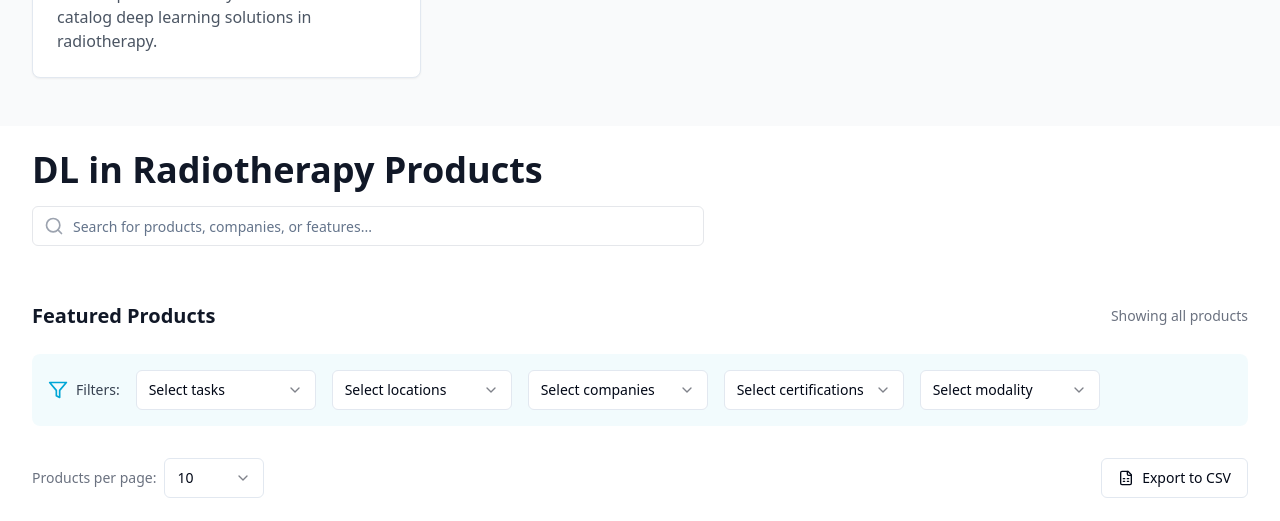
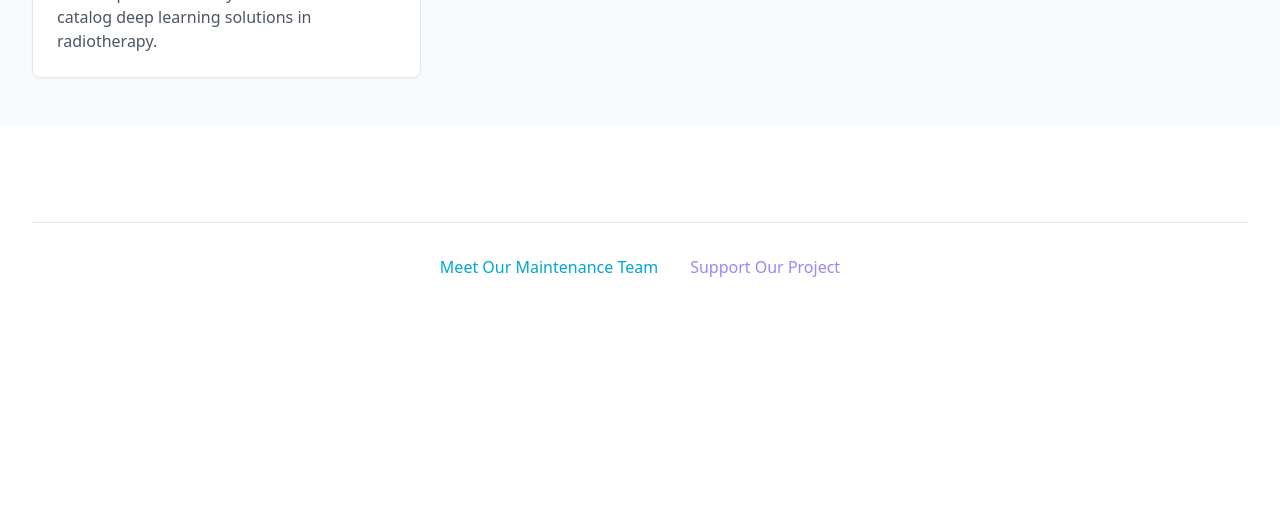
Before and after one commit to DLinRT-eu/website, a React (Vite) app: page / in a window 1280 px wide. Shown: the part 620-1141 px from the top of the page. After the commit the page ends 979 px from the top, so only its background shows below. Built offline with nearby package versions, Linux system fonts and the light colour scheme.

Commit message:
Remove home page content
Remove product listing and header text from the home page.

```diff
--- a/src/pages/Index.tsx
+++ b/src/pages/Index.tsx
@@ -1,64 +1,15 @@
 
-import React, { useState } from 'react';
+import React from 'react';
 import IntroSection from "@/components/IntroSection";
 import NewsSection from "@/components/NewsSection";
-import FilterBar from "@/components/FilterBar";
-import ProductGrid from "@/components/ProductGrid";
-import SearchHeader from "@/components/SearchHeader";
 import { Link } from "react-router-dom";
 
-interface FilterState {
-  tasks: string[];
-  locations: string[];
-  companies: string[];
-  certifications: string[];
-  modalities: string[];
-}
-
 const Index = () => {
-  const [filtersActive, setFiltersActive] = useState(false);
-  const [currentFilters, setCurrentFilters] = useState<FilterState>({
-    tasks: [],
-    locations: [],
-    companies: [],
-    certifications: [],
-    modalities: [],
-  });
-
-  const handleResetFilters = () => {
-    const event = new CustomEvent('resetFilters');
-    window.dispatchEvent(event);
-    setFiltersActive(false);
-    setCurrentFilters({
-      tasks: [],
-      locations: [],
-      companies: [],
-      certifications: [],
-      modalities: [],
-    });
-  };
-
   return (
     <div className="min-h-screen bg-white">
       <IntroSection />
       <NewsSection />
-      <SearchHeader />
       <main className="max-w-7xl mx-auto px-4 md:px-8 py-8">
-        <div className="flex justify-between items-center mb-6">
-          <h2 className="text-xl font-semibold text-gray-900">Featured Products</h2>
-          <button
-            onClick={handleResetFilters}
-            className="text-sm text-gray-500 hover:text-[#00A6D6] transition-colors cursor-pointer"
-          >
-            Showing {filtersActive ? 'filtered' : 'all'} products
-          </button>
-        </div>
-        <FilterBar
-          onFiltersChange={setFiltersActive}
-          onFilterUpdate={setCurrentFilters}
-        />
-        <ProductGrid filters={currentFilters} />
-
         <footer className="mt-16 border-t border-gray-200 pt-8 pb-12">
           <div className="flex justify-center space-x-8">
             <Link
```
